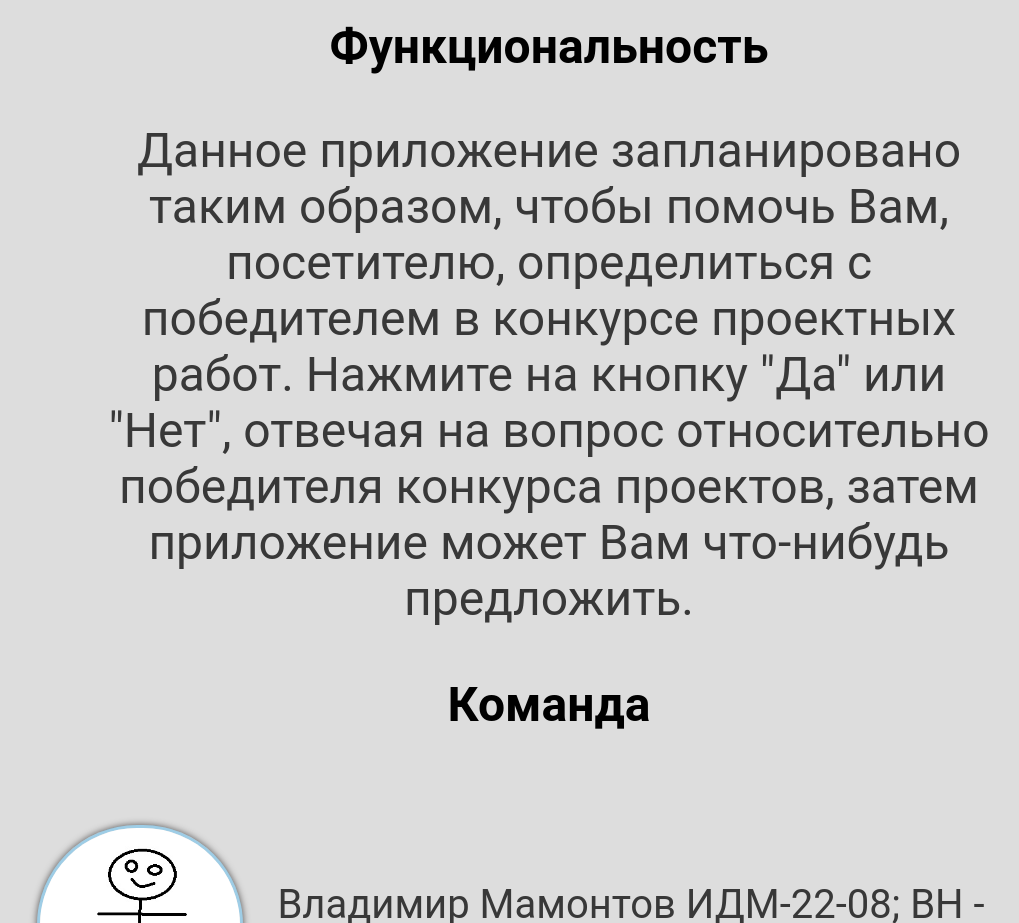
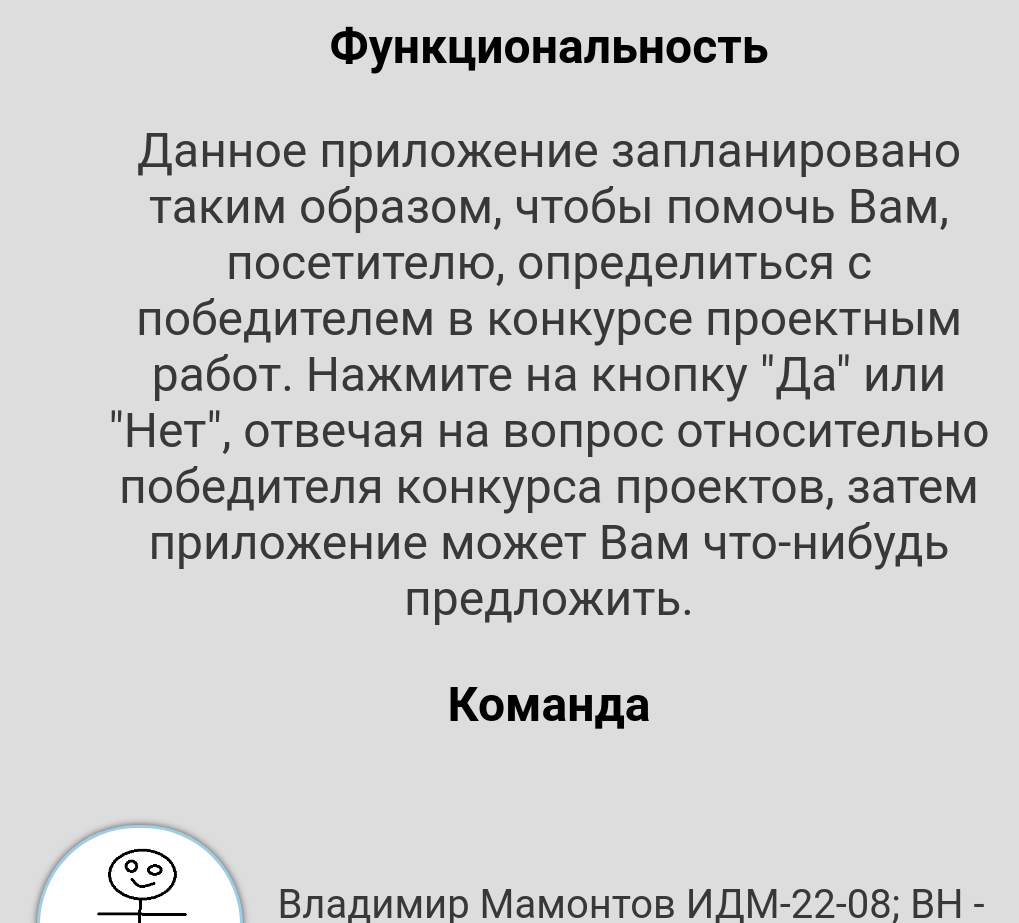
Before and after one commit to Tsyreniao/IT_MulticoloredPictures, a plain HTML site: page index.html in a window 1280 px wide. Shown: the part 1120-2043 px from the top of the page, without its empty margins (91-1110 px from the left). Drawn offline with Linux system fonts and the light colour scheme.

Commit message:
Update index.html

```diff
--- a/index.html
+++ b/index.html
@@ -29,7 +29,7 @@
     <hr>
     <div id="description">
         <p>Функциональность</p>
-        <span>Данное приложение запланировано таким образом, чтобы помочь Вам, посетителю, определиться с победителем в конкурсе проектных работ. Нажмите на кнопку "Да" или "Нет", отвечая на вопрос относительно победителя конкурса проектов, затем приложение может Вам что-нибудь предложить.</span>
+        <span>Данное приложение запланировано таким образом, чтобы помочь Вам, посетителю, определиться с победителем в конкурсе проектным работ. Нажмите на кнопку "Да" или "Нет", отвечая на вопрос относительно победителя конкурса проектов, затем приложение может Вам что-нибудь предложить.</span>
     </div>
     <div id="about">
         <p>Команда</p>
```
